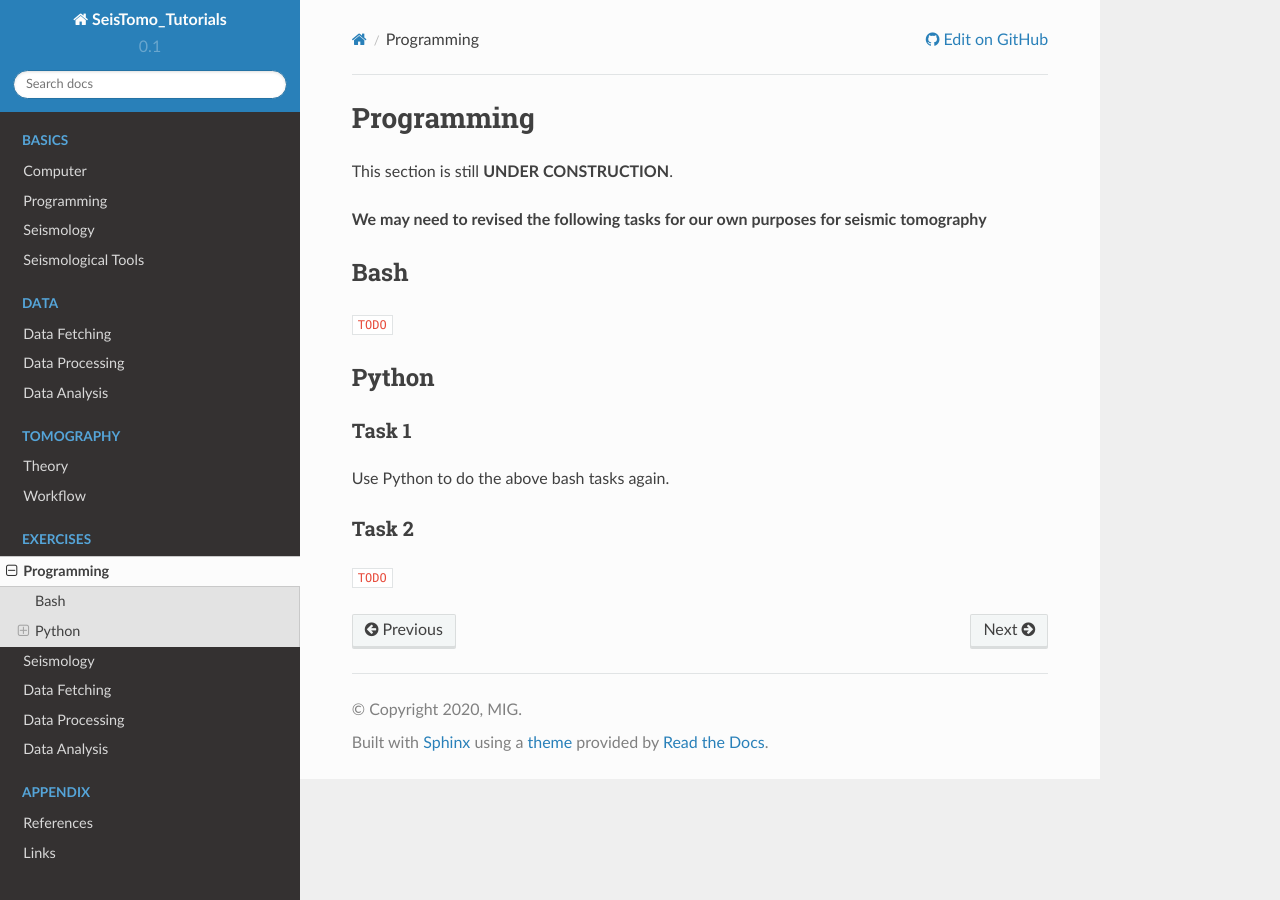
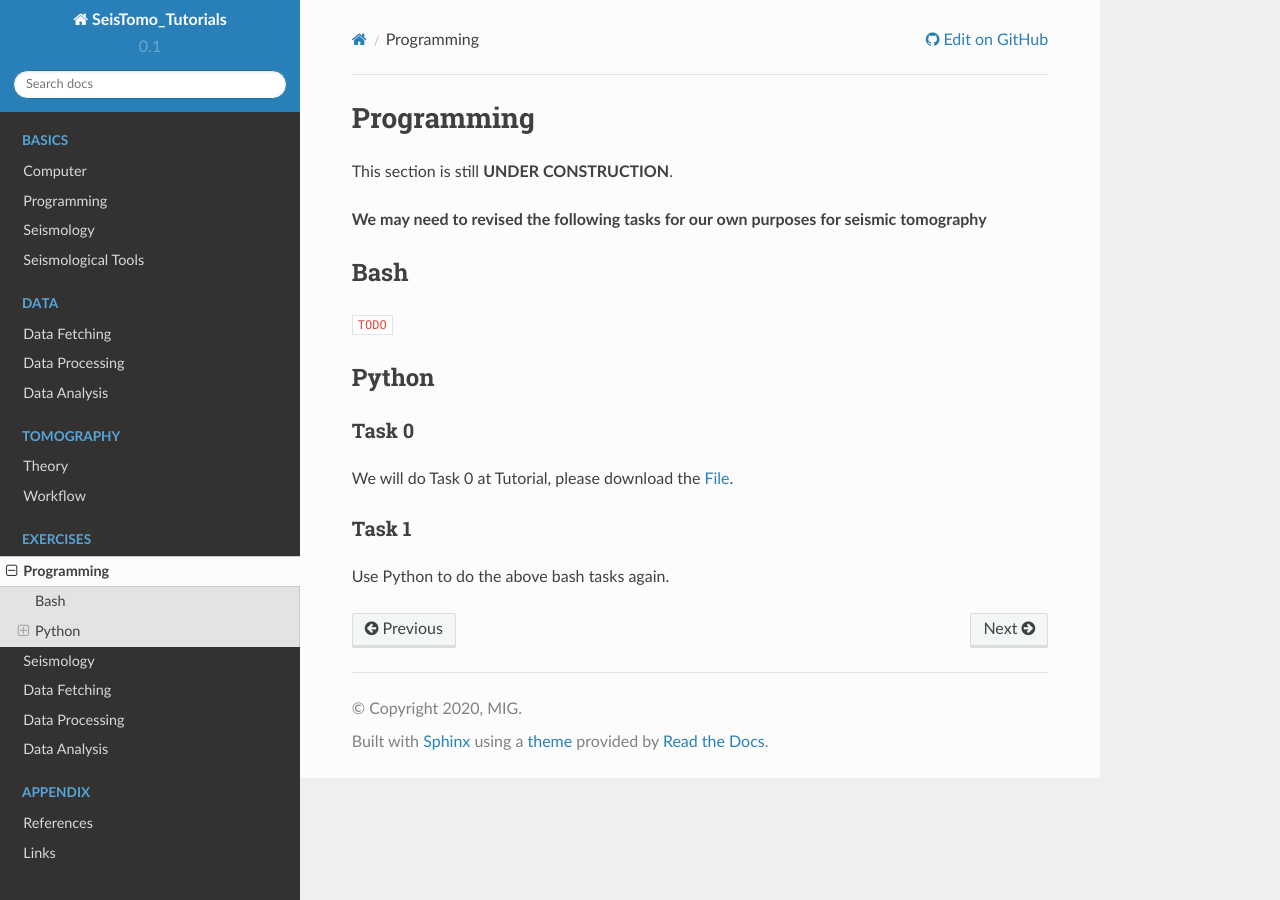
Before and after one commit to MIGG-NTU/SeisTomo_Tutorials, a Sphinx documentation site: the page built from source/exercises/programming/index.rst, in a window 1280 px wide. Built offline with Sphinx 7.4.7 and the Read the Docs theme 2.0.0, drawn with Linux system fonts in a browser that asks for light colours.

Commit message:
Update index.rst (#50)

```diff
--- a/source/exercises/programming/index.rst
+++ b/source/exercises/programming/index.rst
@@ -15,13 +15,12 @@ Bash
 Python
 ------
 
+Task 0
+++++++
+
+We will do Task 0 at Tutorial, please download the `File <https://github.com/MIGG-NTU/SeisTomo_Tutorials/raw/main/source/exercises/programming/exercise_programming.tar>`__.
+
 Task 1
 ++++++
 
 Use Python to do the above bash tasks again.
-
-
-Task 2
-++++++
-
-``TODO``
```
